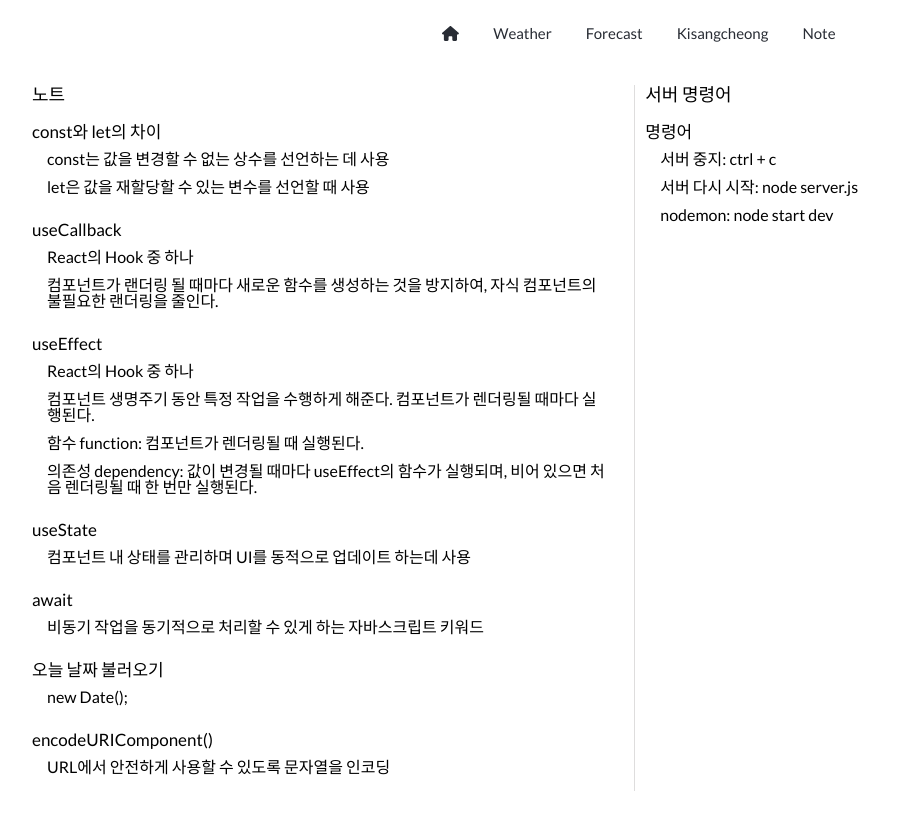
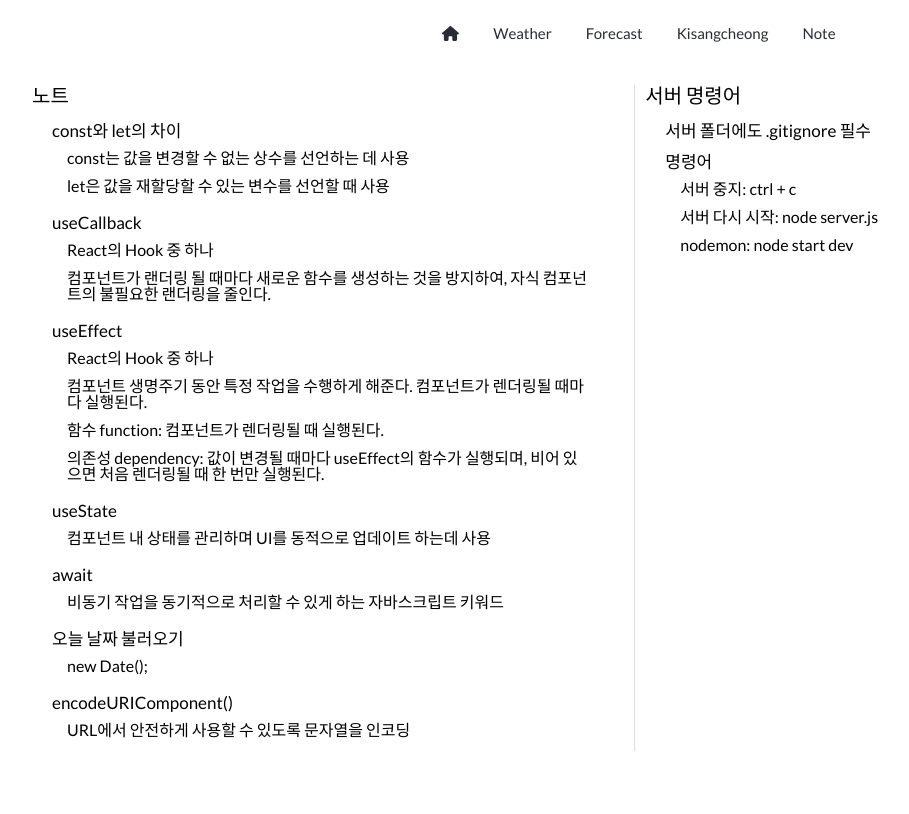
Before and after one commit to juyeong-yun/weather-app, a React (Create React App) app in the folder weather-app/: page /weather-app/study-note in a window 1280 px wide. Shown: the top 814 px of the page, without its empty margins (1-910 px from the left). Built offline with nearby package versions, Linux system fonts and the light colour scheme.

Commit message:
css 수정 및 내용 추가

```diff
--- a/weather-app/src/css/note.css
+++ b/weather-app/src/css/note.css
@@ -4,7 +4,7 @@
 .study {border-right: 1px solid #dedddd}
 
 .study, .forServer {width: 48%; padding: 0 10px;}
-.study h3, .forServer h3 {font-size: 18px; font-weight:500; margin-bottom: 10px;}
-.study li, .forServer li {display: block; padding: 10px 0; font-size: 17px;}
+.study h3, .forServer h3 {font-size: 20px; font-weight:500; margin-bottom: 10px;}
+.study li, .forServer li {display: block; padding: 7px 20px; font-size: 17px;}
 .study li ol, .forServer li ol {margin-top: 5px;}
 .study li ol li, .forServer li ol li{padding: 6px 15px; font-size: 16px;}
--- a/weather-app/src/pages/Note.js
+++ b/weather-app/src/pages/Note.js
@@ -55,6 +55,7 @@ const Note = () => {
                 <div className='forServer'>
                     <h3>서버 명령어</h3>
                     <ul>
+                        <li>서버 폴더에도 .gitignore 필수</li>
                         <li> 명령어
                             <ol>
                                 <li>서버 중지: <code>ctrl + c</code></li>
```
